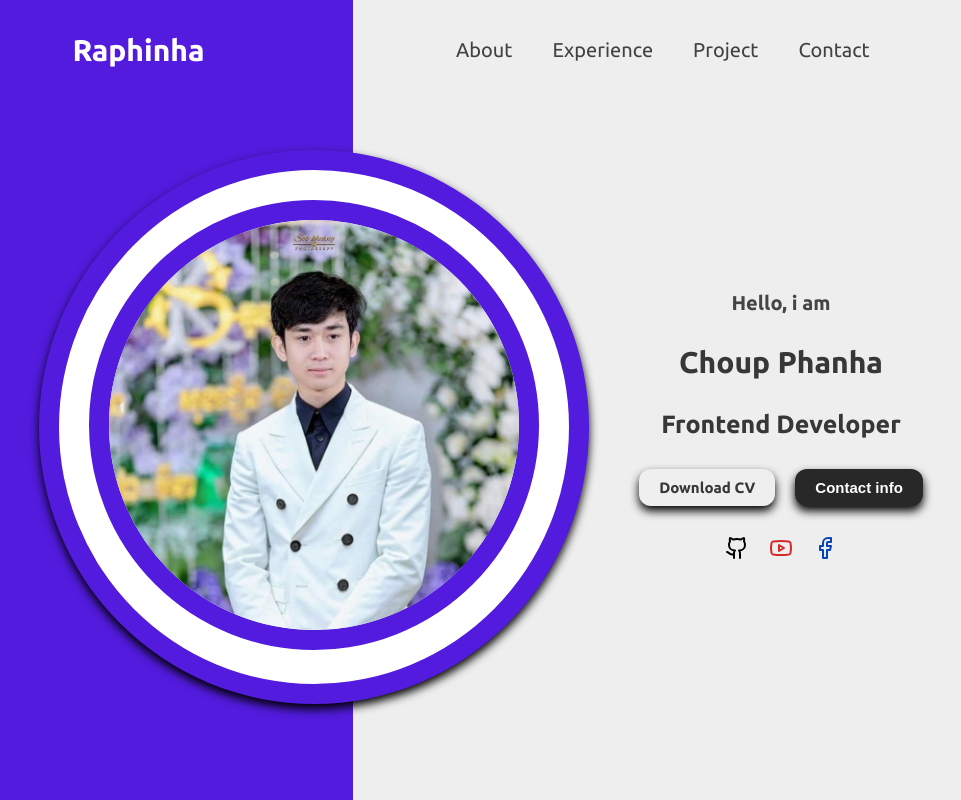
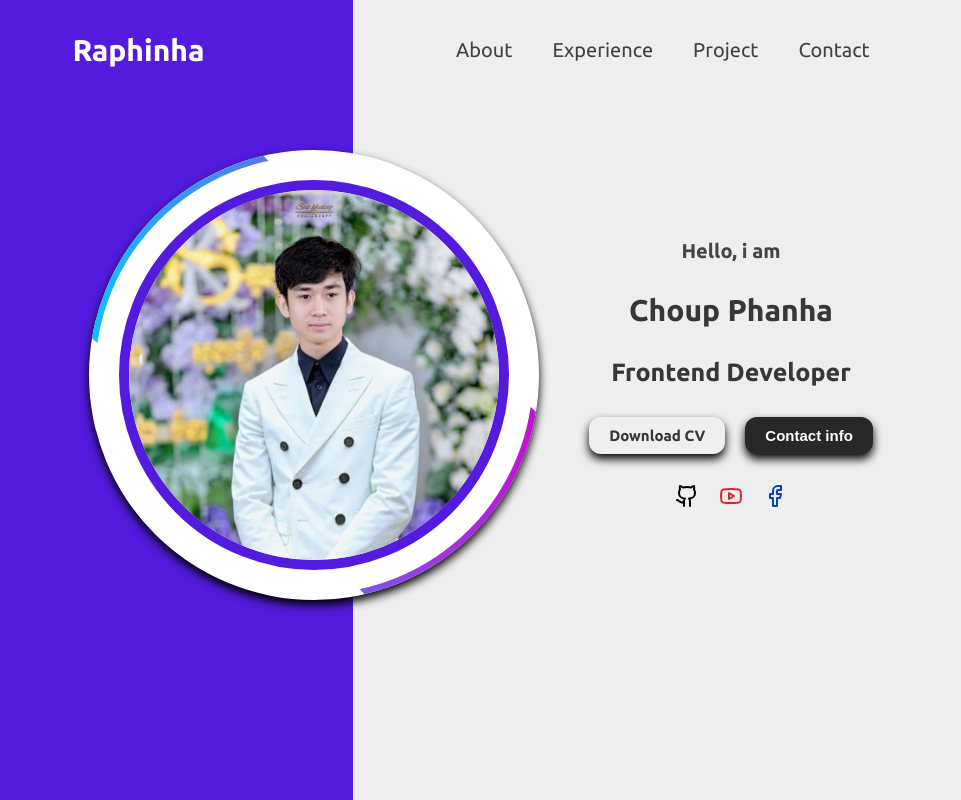
Before and after one commit to raphinha22/Portfolio, a React (Vite) app: page / in a window 1280 px wide. Shown: the whole page, without its empty margins (159-1120 px from the left). Built offline with nearby package versions, Linux system fonts and the light colour scheme.

Commit message:
add effect

```diff
--- a/src/App.css
+++ b/src/App.css
@@ -50,20 +50,59 @@ body {
   padding: 50px;
 }
 .box-image {
-  padding: 30px;
+  width: 450px;
+  height: 450px;
   box-shadow: var(--boxshadow);
-  border: 20px solid #521bdd;
+  /* border: 10px solid #521bdd; */
   border-radius: 50%;
   background: #fff;
+  position: relative;
+  overflow: hidden;
+}
+.box-image::before {
+  content: "";
+  position: absolute;
+  inset: -10px 100px;
+  background: linear-gradient(315deg, #00ccff, #d400d4);
+  transition: 0.5s;
+  animation: animation 4s linear infinite;
+}
+.box-image:hover::before {
+  inset: -20px 0;
+}
+.box-image::after {
+  content: "";
+  position: absolute;
+  inset: 6px;
+  background: #fff;
+  border-radius: 50%;
+  z-index: 1;
+}
+@keyframes animation {
+  0% {
+    transform: rotate(0deg);
+  }
+  100% {
+    transform: rotate(360deg);
+  }
+}
+
+.image-inbox {
+  position: absolute;
+  inset: 30px;
+  border: var(--color-page) 10px solid;
+  z-index: 3;
+  border-radius: 50%;
+  overflow: hidden;
 }
 .box-image img {
-  width: 450px;
-  height: 450px;
+  position: absolute;
+  top: 0;
+  left: 0;
+  width: 100%;
+  height: 100%;
   object-fit: cover;
   object-position: top;
-  border-radius: 50%;
-  cursor: pointer;
-  border: 20px solid #521bdd;
 }
 .info-raphinha {
   display: flex;
--- a/src/components/Home.jsx
+++ b/src/components/Home.jsx
@@ -4,11 +4,12 @@ import { Facebook, Github, Youtube } from "lucide-react";
 import { Link } from "react-router-dom";
 
 const Home = () => {
-
   return (
     <div className="home">
       <div className="box-image">
-        <img src={Raphinha} alt="raphinha" />
+        <div className="image-inbox">
+          <img src={Raphinha} alt="raphinha" />
+        </div>
       </div>
       <div className="info-raphinha">
         <h5>Hello, i am</h5>
```
